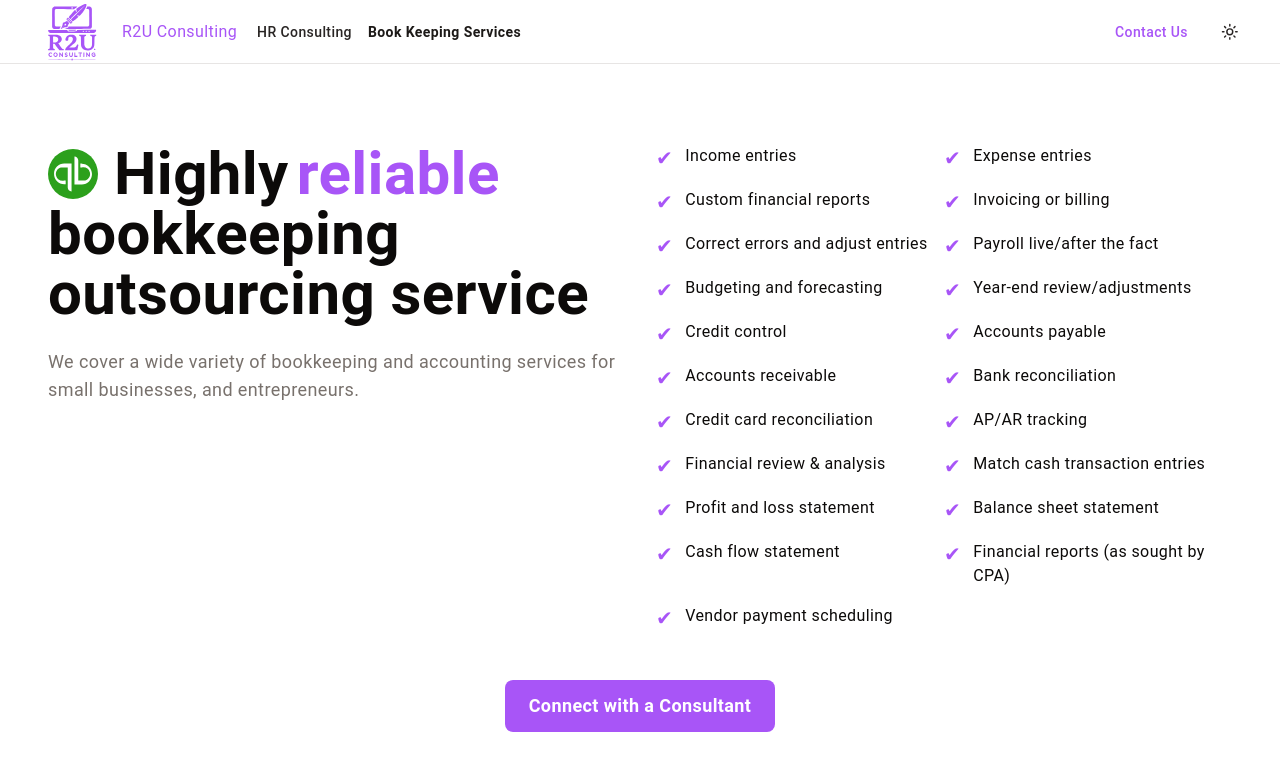
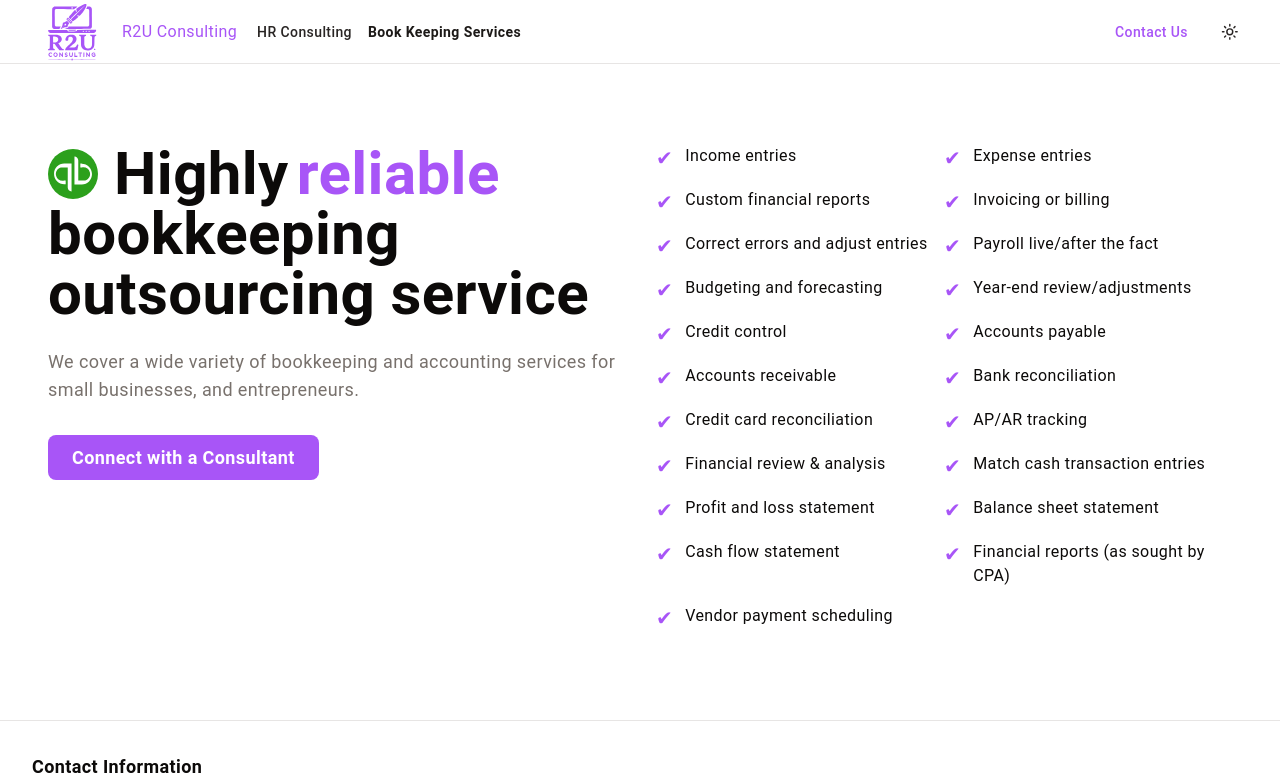
Before and after one commit to iisael9/R2U, a Next.js app: page /Bookkeeping in a window 1280 px wide. Shown: the top 778 px of the page. Built offline with nearby package versions, Linux system fonts and the light colour scheme.

Commit message:
modified:   app/Bookkeeping/page.tsx modified:   components/footer.tsx

```diff
--- a/app/Bookkeeping/page.tsx
+++ b/app/Bookkeeping/page.tsx
@@ -63,9 +63,19 @@ export default function ServicesPage() {
         </span>
         <span className="block">bookkeeping outsourcing service</span>
       </h1>
-          <p className="text-base sm:text-lg text-muted-foreground">
+      <p className="text-base sm:text-lg text-muted-foreground mb-4">
         We cover a wide variety of bookkeeping and accounting services for small businesses, and entrepreneurs.
       </p>
+
+      {/* Call-to-Action Button */}
+      <div className="mt-4 md:mt-6">
+        <a
+          href="/contact"
+          className="bg-purple-500 text-white text-sm sm:text-lg font-bold py-2 sm:py-3 px-4 sm:px-6 rounded-lg hover:bg-purple-600 transition w-full sm:w-auto text-center"
+        >
+          Connect with a Consultant
+        </a>
+      </div>
     </div>
 
     {/* Right Section: List of Services */}
@@ -99,16 +109,9 @@ export default function ServicesPage() {
       </div>
     </div>
   )}
+</div>
 
-      {/* Call-to-Action Button */}
-      <div className="flex justify-center mt-12">
-        <a
-          href="/contact"
-          className="bg-purple-500 text-white text-lg font-bold py-3 px-6 rounded-lg hover:bg-purple-600 transition"
-        >
-          Connect with a Consultant
-        </a>
-      </div>
-    </div>
+
+
   );
 }
--- a/components/footer.tsx
+++ b/components/footer.tsx
@@ -1,6 +1,6 @@
 import Link from "next/link";
 import { buttonVariants } from "./ui/button";
-import { MapPin, Phone, Linkedin, Facebook } from "lucide-react";
+import { MapPin, Phone, Linkedin } from "lucide-react";
 import Image from "next/image";
 
 export function Footer() {
```
Lines whose indentation alone changed are shown as unchanged.
